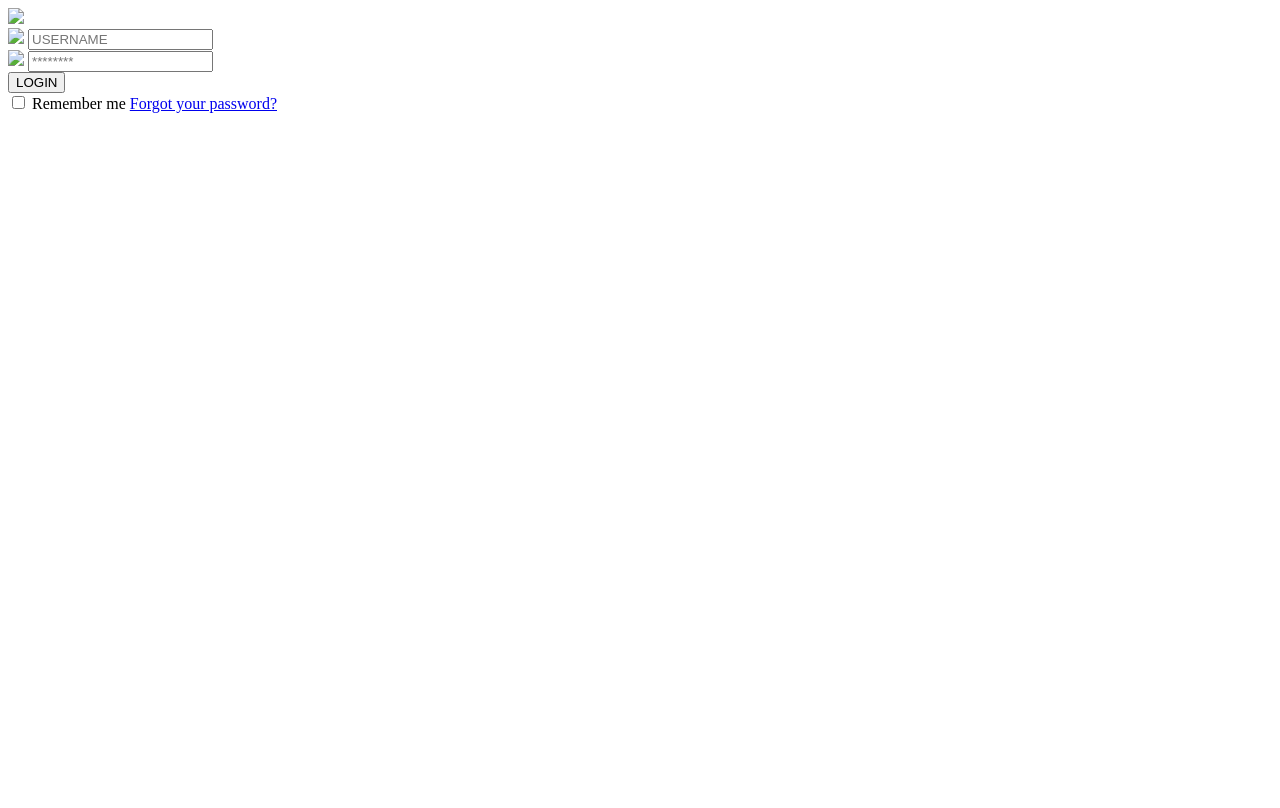
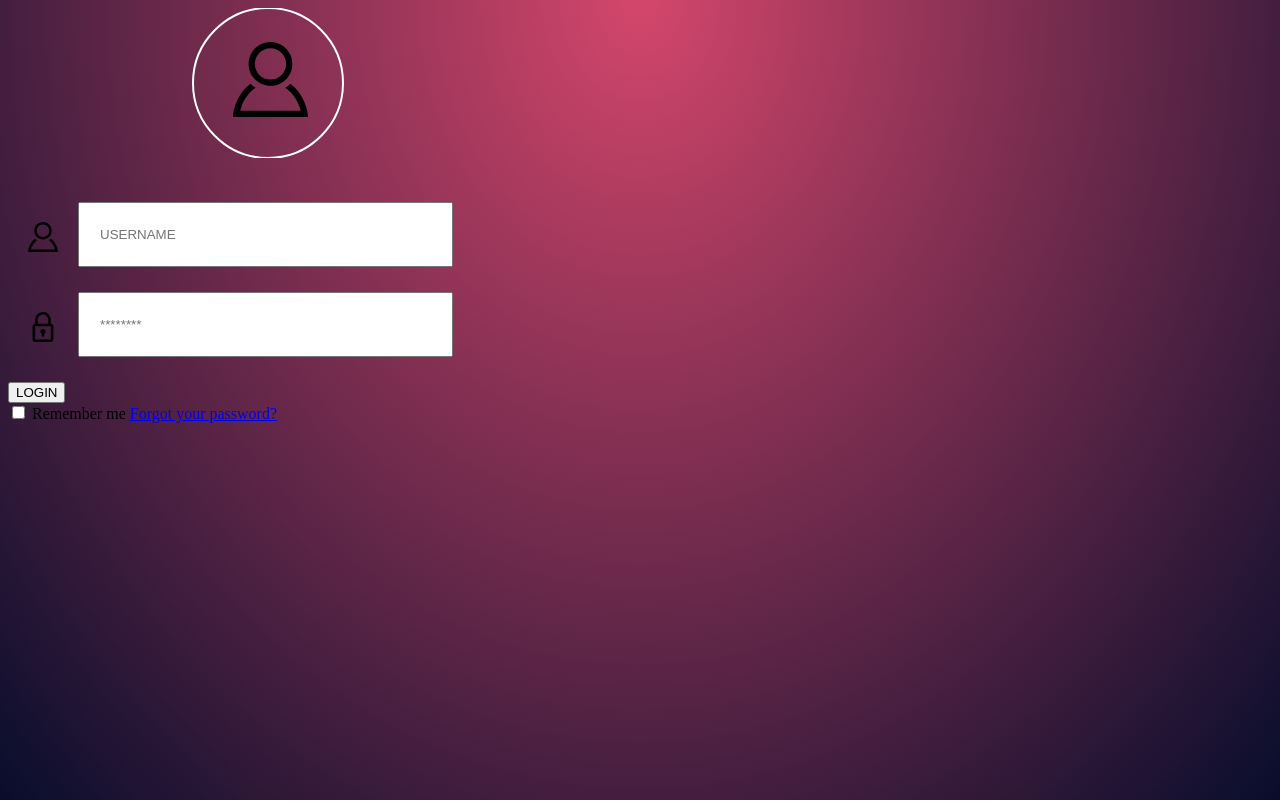
Before and after one commit to Cordrear/-, a plain HTML site: page index.html in a window 1280 px wide. Drawn offline with Linux system fonts and the light colour scheme.

Commit message:
Промежуточный коммит с некоторыми стилями

```diff
--- a/index.html
+++ b/index.html
@@ -2,16 +2,21 @@
 <html>
 <head>
 	<title>AuthForm</title>
+	<link type="text/css" href="style.css" rel="stylesheet">
 </head>
 <body>
-	<img src="/img/user.png" />
+	<svg width="100%">
+		<circle r=75 cx="260" cy="75" stroke="white" stroke-width="2" fill="none"/>
+	</svg>
+
 	<form>
+		<img src="img/user.svg" id="logo"/>
 		<div class="input">
-			<img src="/img/user.png" />
+			<img src="img/user.svg" />
 			<input type="text" name="username" placeholder="USERNAME" required />
 		</div>
 		<div class="input">
-			<img src="/img/pass.png" />
+			<img src="img/lock.svg" />
 			<input type="password" name="password" placeholder="********" required />
 		</div>
 		<button type="submit">LOGIN</button>
--- /dev/null
+++ b/style.css
@@ -0,0 +1,46 @@
+.input input {
+	width: 375px;
+	height: 65px;
+	padding-left: 20px;
+	box-sizing: border-box;
+}
+
+.input img {
+	width: 30px;
+	height: 30px;
+	margin-top: 20px;
+	margin-left: 20px;
+	margin-right: 20px;
+	float: left;
+
+}
+
+.input {
+	margin-bottom: 25px;
+	width: 450px;
+}
+
+#logo {
+	width: 75px;
+	position: absolute;
+	left: 225px;
+	top: -160px;
+}
+
+body {
+	background: radial-gradient(at top, #D2466B 1%, #080D2C);
+	background-repeat: no-repeat;
+	height: 100%;
+}
+
+html {
+	height: 100%;
+}
+
+form {
+	position: relative;
+}
+
+svg {
+	margin-bottom: 40px;
+}
```
Also changed, not shown: img/lock.svg (added), img/user.svg (added).
